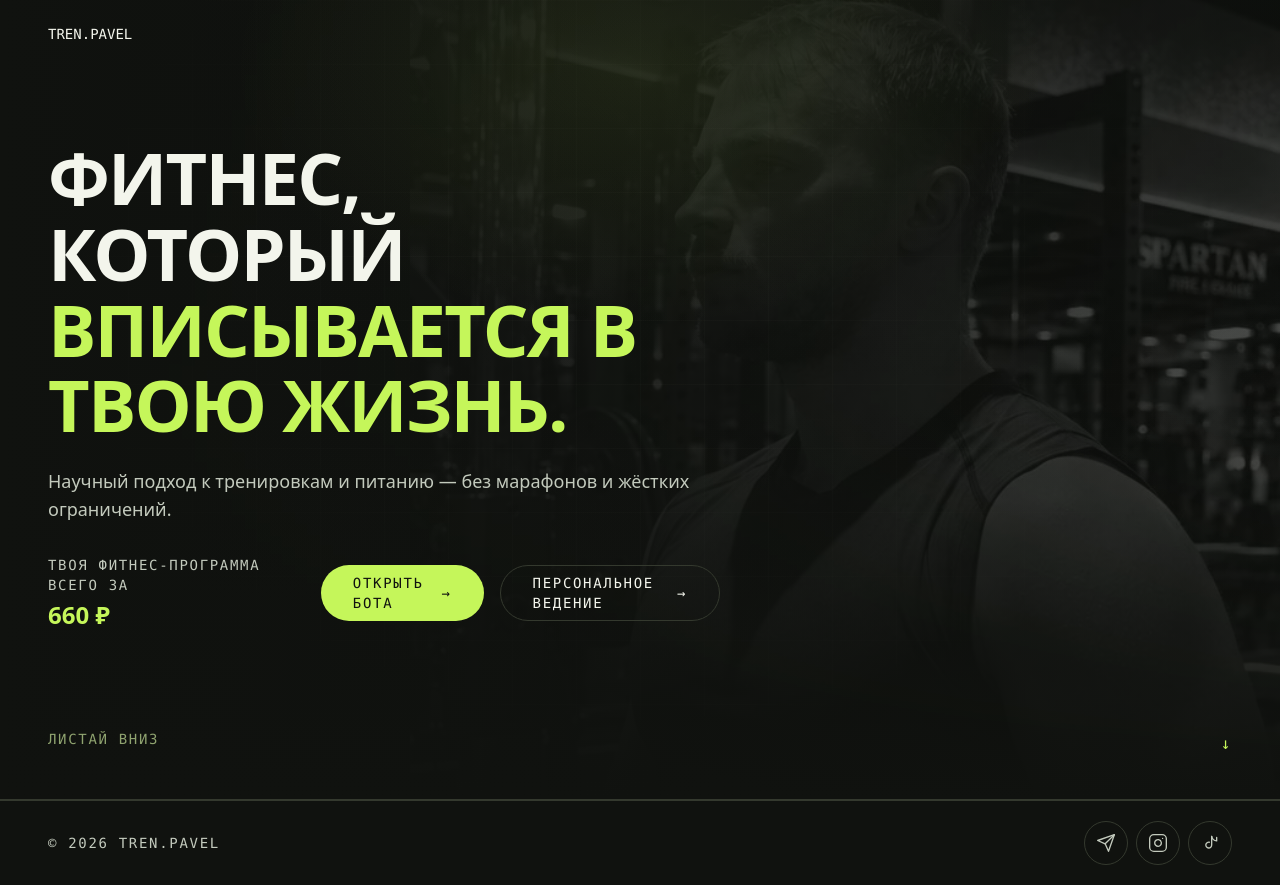
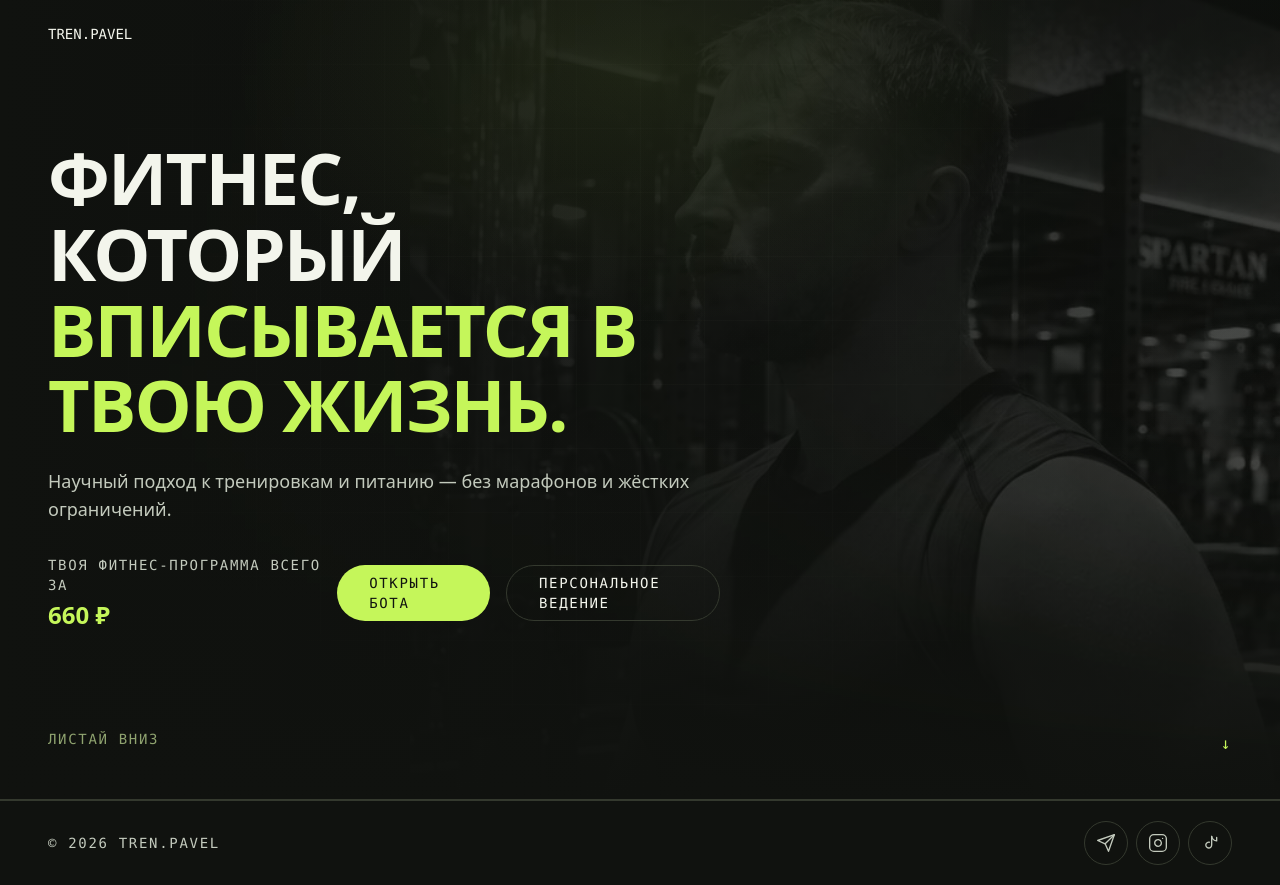
Before and after one commit to netrenbolone-eng/trenpavelbot, a Next.js app: page / in a window 1280 px wide. Built offline with nearby package versions, Linux system fonts and the light colour scheme; no server answers.

Commit message:
refactor: remove decorative arrows from buttons (Group C)

```diff
--- a/components/ui/ActionLink.tsx
+++ b/components/ui/ActionLink.tsx
@@ -41,9 +41,6 @@ export default function ActionLink({
       className={`${base} ${styles[variant]} ${className}`}
     >
       <span>{children}</span>
-      <span aria-hidden className="transition-transform duration-300 group-hover:translate-x-1">
-        →
-      </span>
     </motion.a>
   );
 }
```
